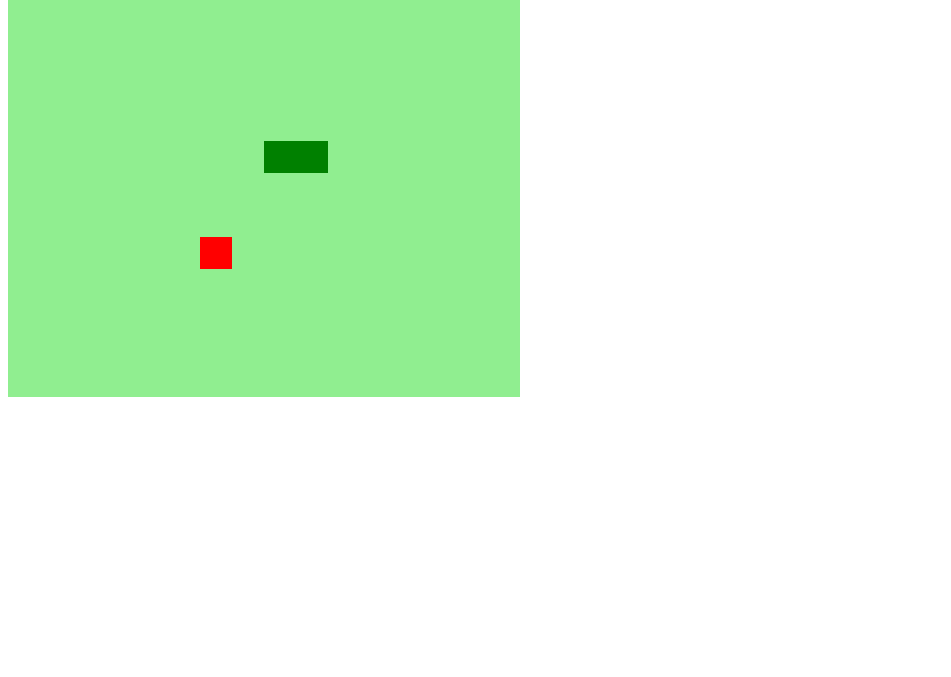
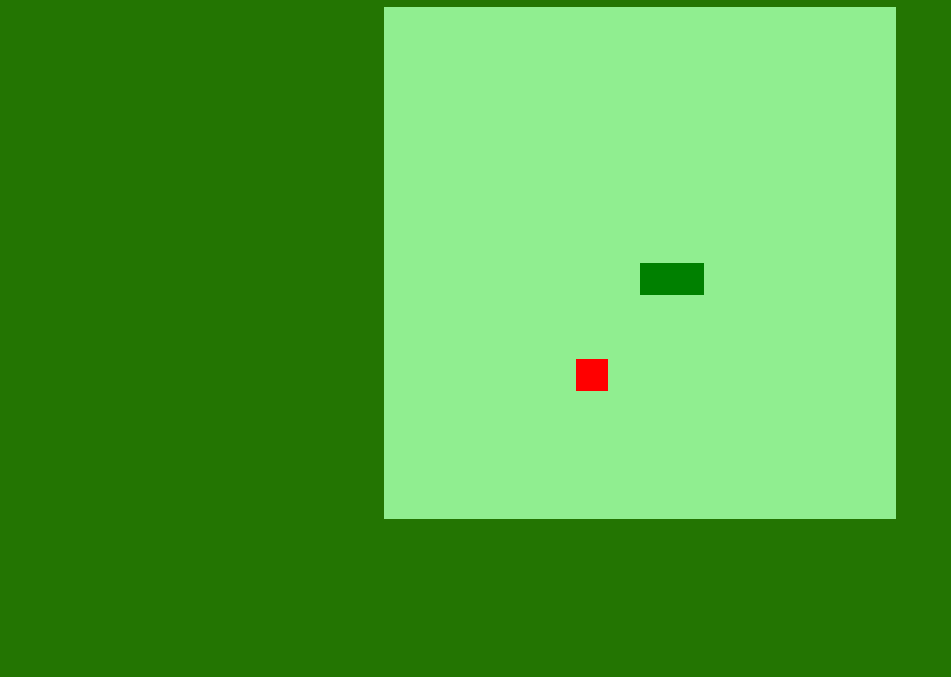
Before and after one commit to mbilby/skane, a plain HTML site: page index.html in a window 1280 px wide. Shown: the part 123-800 px from the top of the page, without its empty margins (0-951 px from the left). Drawn offline with Linux system fonts and the light colour scheme.

Commit message:
update27092021-18:46 Funcionando

```diff
--- /dev/null
+++ b/css/style.css
@@ -0,0 +1,9 @@
+body {
+  margin-top: 50px;
+  display: flex;
+  justify-content: center;
+  align-items: center;
+  flex-direction: column;
+  background: rgb(35, 117, 2);
+  color: white;
+}
--- a/index.html
+++ b/index.html
@@ -5,12 +5,15 @@
   <meta charset="UTF-8">
   <meta http-equiv="X-UA-Compatible" content="IE=edge">
   <meta name="viewport" content="width=device-width, initial-scale=1.0">
+  <link rel="stylesheet" type="text/css" href="./css/style.css">
   <title>SNAKE 1.0
   </title>
 </head>
 
 <body>
+  <h1>SNAKE 1.0</h1>
   <canvas id="snake" width="512" height="512"></canvas>
+
   <script defer src="./js/script.js"></script>
 </body>
 
```
